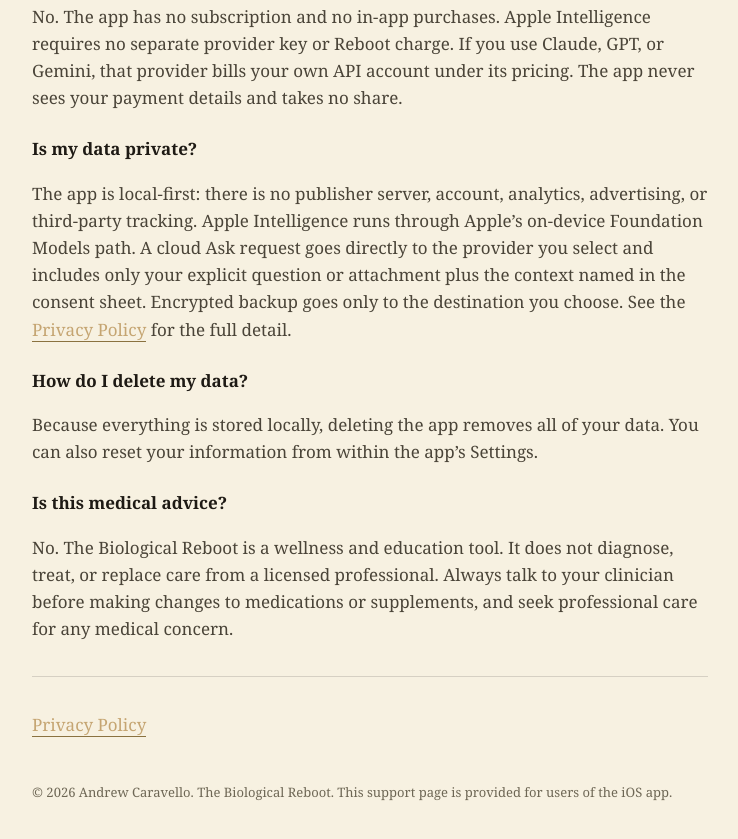
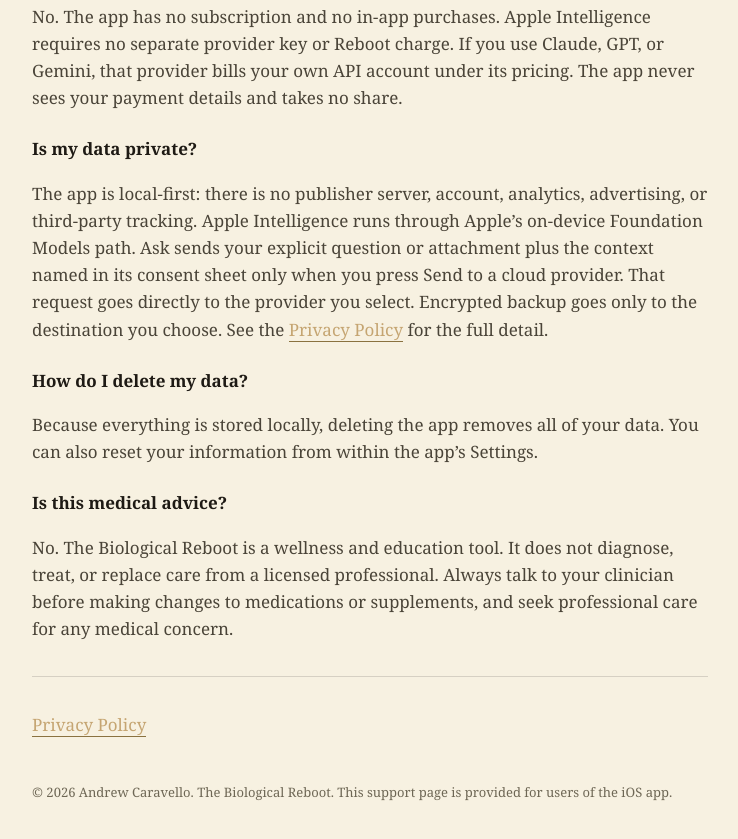
Before and after one commit to Caravand/reboot, a plain HTML site: page support.html in a window 1280 px wide. Shown: the part 1578-2417 px from the top of the page, without its empty margins (270-1008 px from the left). Drawn offline with Linux system fonts and the light colour scheme.

Commit message:
docs: preserve support privacy boundary

```diff
--- a/support.html
+++ b/support.html
@@ -78,7 +78,7 @@
   <p>No. The app has no subscription and no in-app purchases. Apple Intelligence requires no separate provider key or Reboot charge. If you use Claude, GPT, or Gemini, that provider bills your own API account under its pricing. The app never sees your payment details and takes no share.</p>
 
   <h3>Is my data private?</h3>
-  <p>The app is local-first: there is no publisher server, account, analytics, advertising, or third-party tracking. Apple Intelligence runs through Apple&rsquo;s on-device Foundation Models path. A cloud Ask request goes directly to the provider you select and includes only your explicit question or attachment plus the context named in the consent sheet. Encrypted backup goes only to the destination you choose. See the <a href="privacy.html">Privacy Policy</a> for the full detail.</p>
+  <p>The app is local-first: there is no publisher server, account, analytics, advertising, or third-party tracking. Apple Intelligence runs through Apple&rsquo;s on-device Foundation Models path. Ask sends your explicit question or attachment plus the context named in its consent sheet only when you press Send to a cloud provider. That request goes directly to the provider you select. Encrypted backup goes only to the destination you choose. See the <a href="privacy.html">Privacy Policy</a> for the full detail.</p>
 
   <h3>How do I delete my data?</h3>
   <p>Because everything is stored locally, deleting the app removes all of your data. You can also reset your information from within the app&rsquo;s Settings.</p>
```
